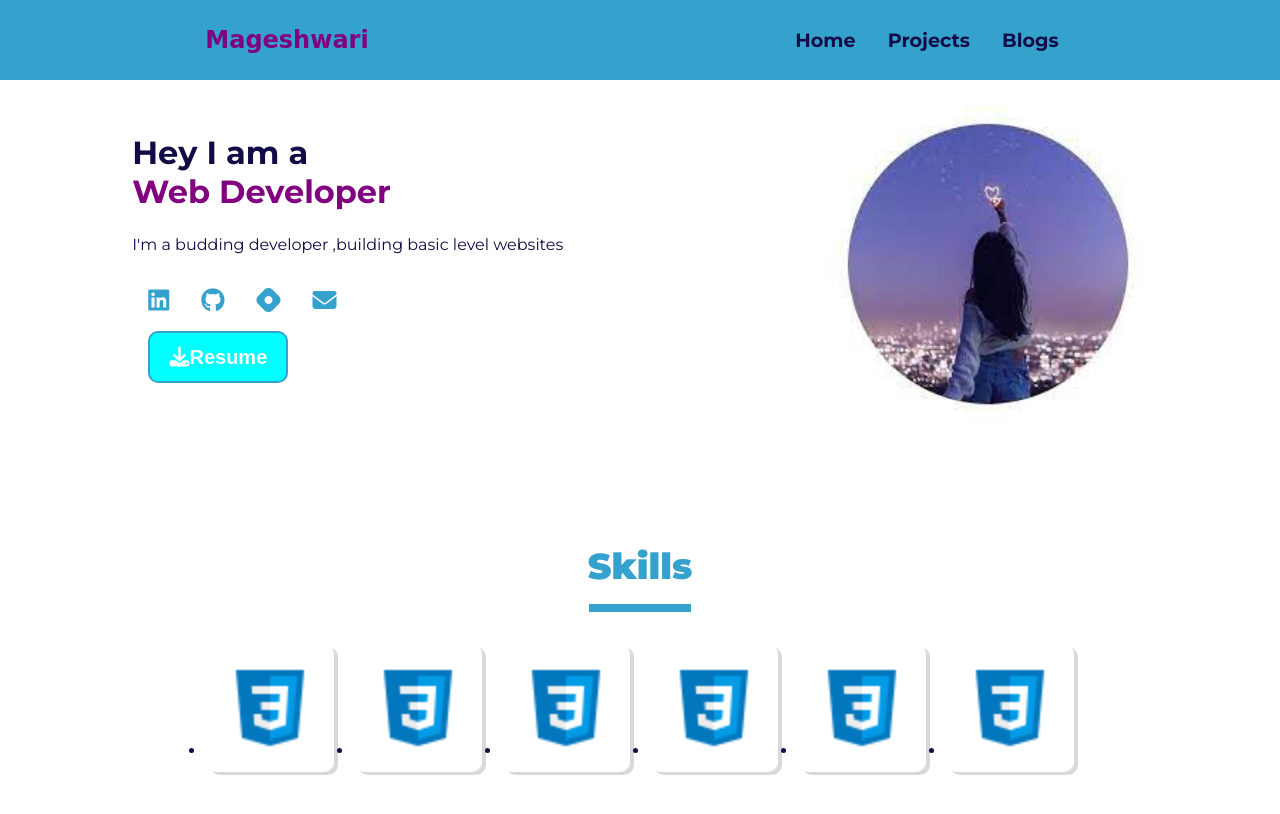
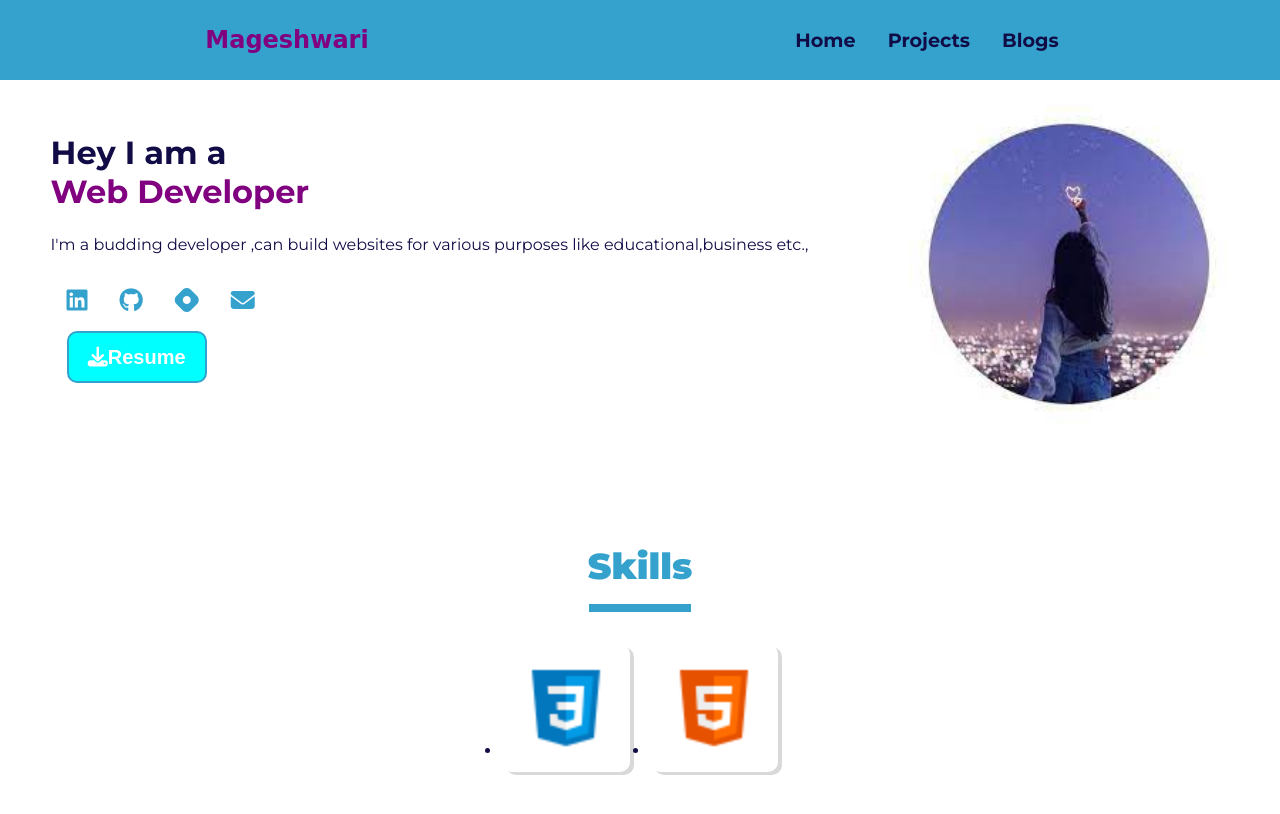
Before and after one commit to magesh100/my-portfolio, a plain HTML site: page index.html in a window 1280 px wide. Drawn offline with Linux system fonts and the light colour scheme; a web font is replaced by a local one.

Commit message:
images added

```diff
--- a/index.html
+++ b/index.html
@@ -31,7 +31,7 @@
     <div class="hero-section">
       <div class="hero-left-container">
         <h1 > Hey I am a<br> <span> Web Developer</span> </h1>
-        <p> I'm a budding developer ,building basic level websites </p>
+        <p> I'm a budding developer ,can build websites for various purposes like educational,business etc., </p>
         <ul class="contact-link-container">
           <li class="contact-item">
             <a href="#" class="contact-link"><i class="fa-brands fa-linkedin"></i> </a>
@@ -72,20 +72,9 @@
           <img src="./assets/css.png" alt="html logo" class="skill-icon">
         </li>
         <li class="skill-list-item">
-          <img src="./assets/css.png" alt="html logo" class="skill-icon">
+          <img src="./assets/html.png" alt="html logo" class="skill-icon">
         </li>
-        <li class="skill-list-item">
-          <img src="./assets/css.png" alt="html logo" class="skill-icon">
-        </li>
-        <li class="skill-list-item">
-          <img src="./assets/css.png" alt="html logo" class="skill-icon">
-        </li>
-        <li class="skill-list-item">
-          <img src="./assets/css.png" alt="html logo" class="skill-icon">
-        </li>
-        <li class="skill-list-item">
-          <img src="./assets/css.png" alt="html logo" class="skill-icon">
-        </li>
+
       </ul>
     </section>
   </main>
```
Also changed, not shown: assets/html.png (added).
